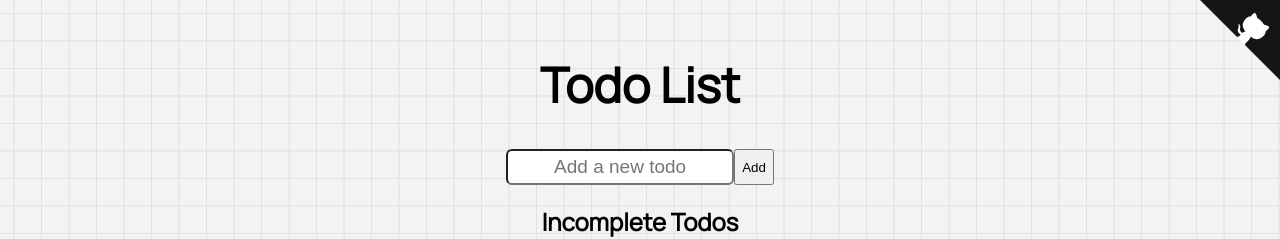
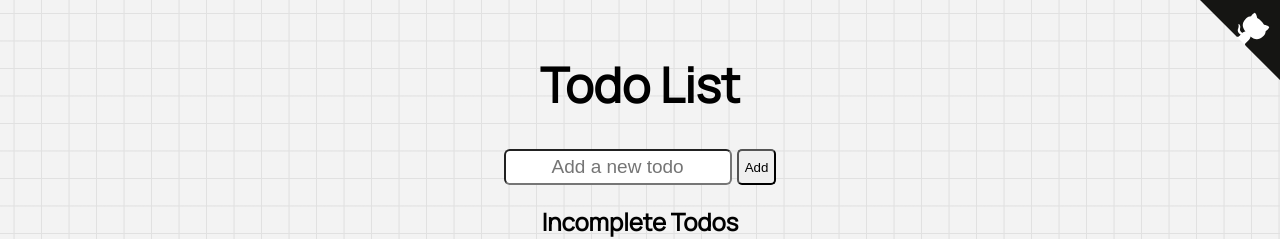
Before and after one commit to RadekZG/SimpleTodo, a React (Vite) app: page / in a window 1280 px wide. Shown: the top 239 px of the page. Built offline with nearby package versions, Linux system fonts and the light colour scheme; no server answers; the database is empty.

Commit message:
fixed animations 2

```diff
--- a/package.json
+++ b/package.json
@@ -14,6 +14,7 @@
     "@supabase/auth-ui-shared": "^0.1.8",
     "@supabase/supabase-js": "^2.57.4",
     "framer-motion": "^12.23.16",
+    "motion": "^12.23.16",
     "react": "^19.1.1",
     "react-dom": "^19.1.1",
     "react-icons": "^5.5.0"
--- a/src/App.jsx
+++ b/src/App.jsx
@@ -3,8 +3,7 @@ import supabase from "./helper/supabaseClient";
 import { FaEdit } from "react-icons/fa";
 import { FaRegCheckSquare } from "react-icons/fa";
 import { MdDeleteForever } from "react-icons/md";
-import { motion, AnimatePresence } from "framer-motion";
-
+import { AnimatePresence, motion } from "motion/react";
 
 
 function App() {
@@ -127,3 +126,11 @@ function App() {
 }
 
 export default App;
+
+
+const ball = {
+    width: 100,
+    height: 100,
+    backgroundColor: "#dd00ee",
+    borderRadius: "50%",
+}
--- a/src/style.css
+++ b/src/style.css
@@ -97,6 +97,8 @@ h2{
 .add{
   cursor: pointer;
   transition: transform .2s;
+  border-radius: 5px;
+  margin-left: 5px;
 }
 
 .add:hover{
```
Also changed, not shown: 1 other file (tests, documents, lock files or other folders).
